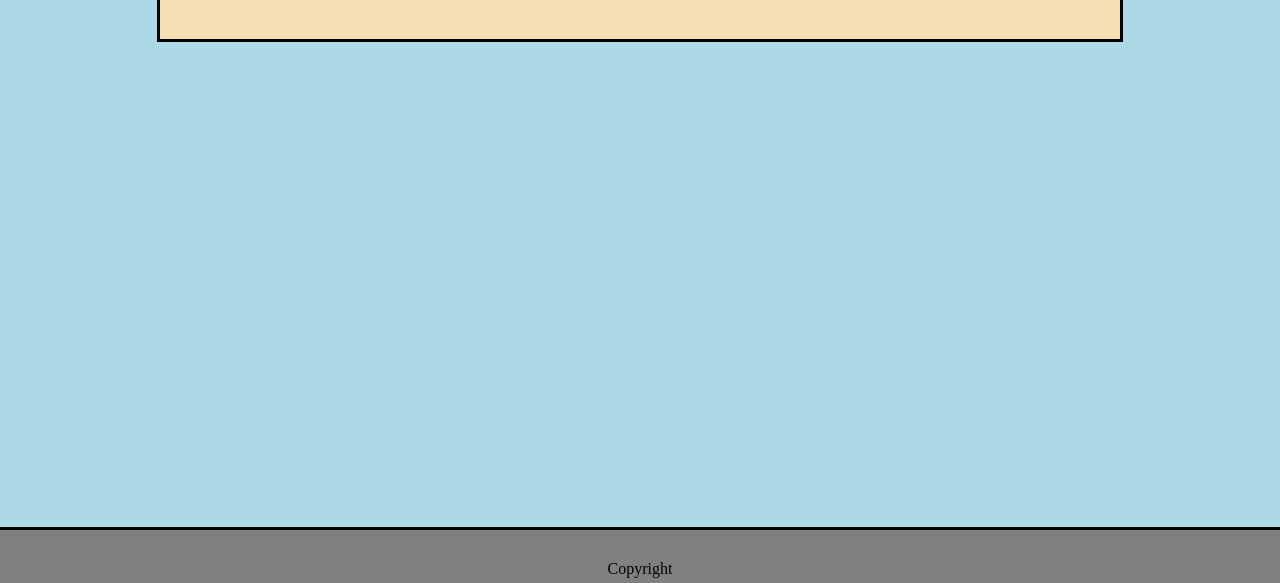
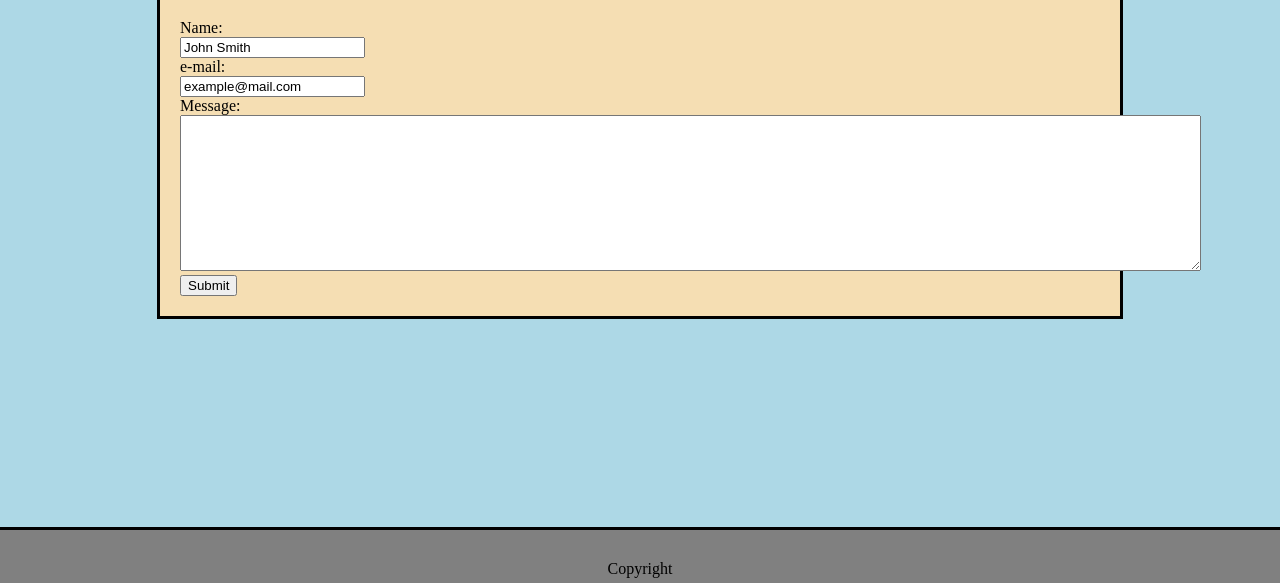
Before and after one commit to Ennykay7/Basic-Portfolio, a plain HTML site: page contact.html in a window 1280 px wide. Shown: the part 217-800 px from the top of the page. Drawn offline with Linux system fonts and the light colour scheme.

Commit message:
add input areas for contact

```diff
--- a/contact.html
+++ b/contact.html
@@ -19,6 +19,19 @@
 
             <div class="body">
                 <h1 class="bio">Contact</h1>
+                <form action="/action_page.php">
+                    Name:<br>
+                    <input type="text" name="name" value="John Smith">
+                    <br>
+                    e-mail:<br>
+                    <input type="text" name="e-mail" value="example@mail.com">
+                    <br>
+                    Message:<br>
+                    <textarea rows="10" cols="125">
+                    </textarea>
+                    <br>
+                    <input type="submit" value="Submit">
+                  </form>
             </div>
 
             <footer>
```
